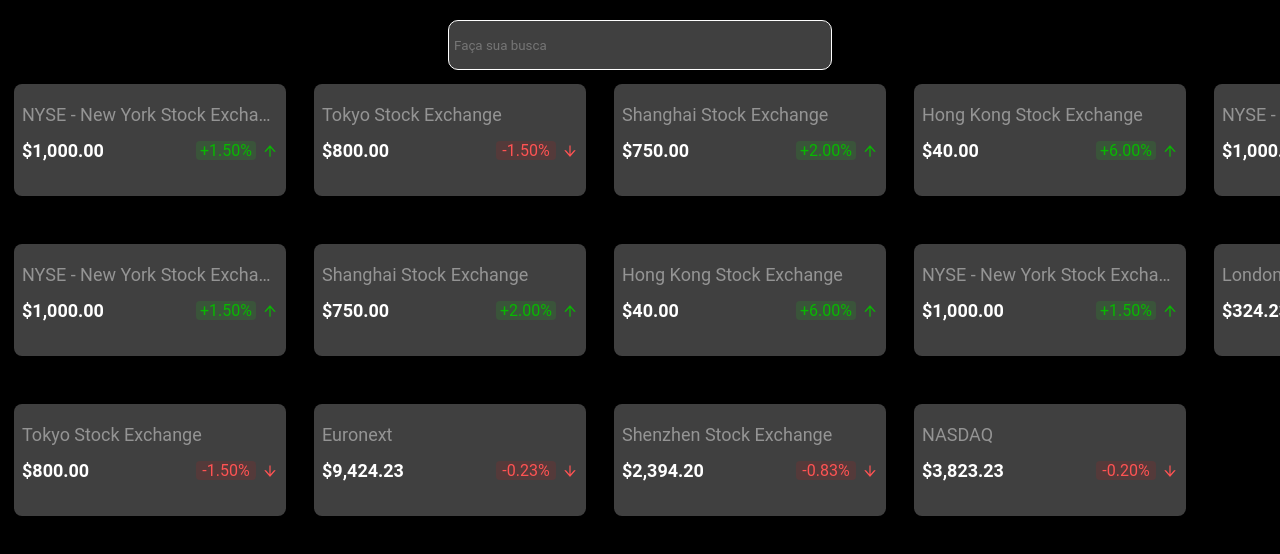
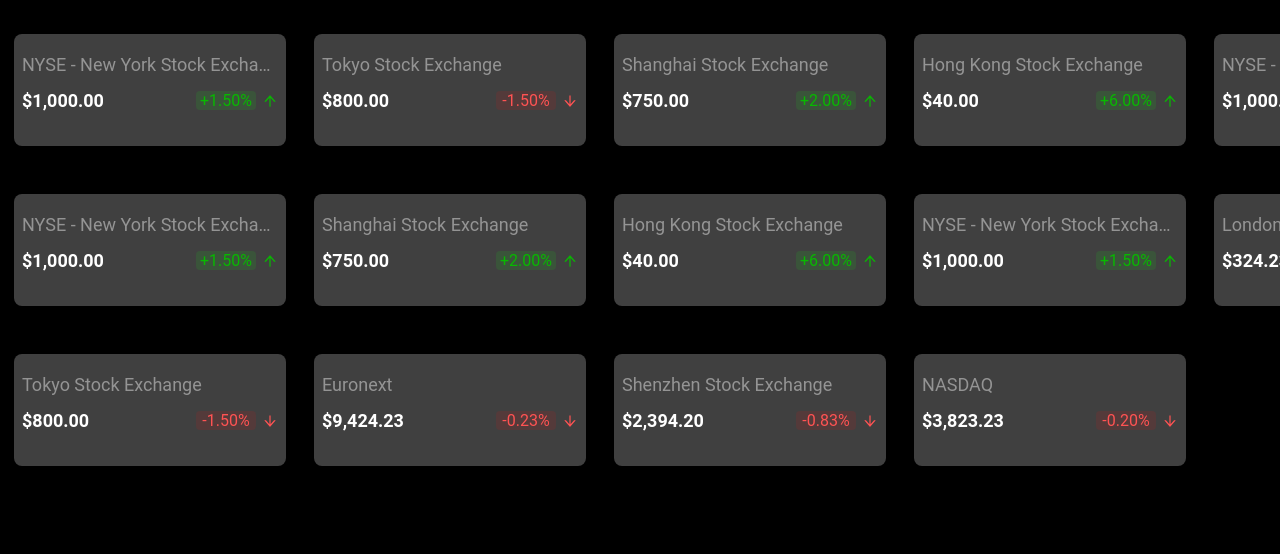
Before and after one commit to jsamuel15/sggs, a React (Create React App) app: page / in a window 1280 px wide. Shown: the top 554 px of the page. Built offline with nearby package versions, Linux system fonts and the light colour scheme.

Commit message:
fix: alteracao codigo teste

```diff
--- a/src/ListPerformanceCompany/pages/Home/HomePage.tsx
+++ b/src/ListPerformanceCompany/pages/Home/HomePage.tsx
@@ -20,7 +20,6 @@
 import { itemCardInterfaces } from '../../interfaces';
 
 // components
-import HeaderComponent from '../../components/HeaderComponent';
 
 const HomePage: React.FC = () => {
     // states
@@ -96,12 +95,6 @@
     // main
     return (
         <Home>
-            <HeaderComponent
-                search={search}
-                setSearch={setSearch}
-                setAllList={setAllList}
-                setOpenScrollBar={setOpenScrollBar}
-            />
             <Body openScrollBar={openScrollBar}>
                 {RenderItens(1)}
             </Body>
```
